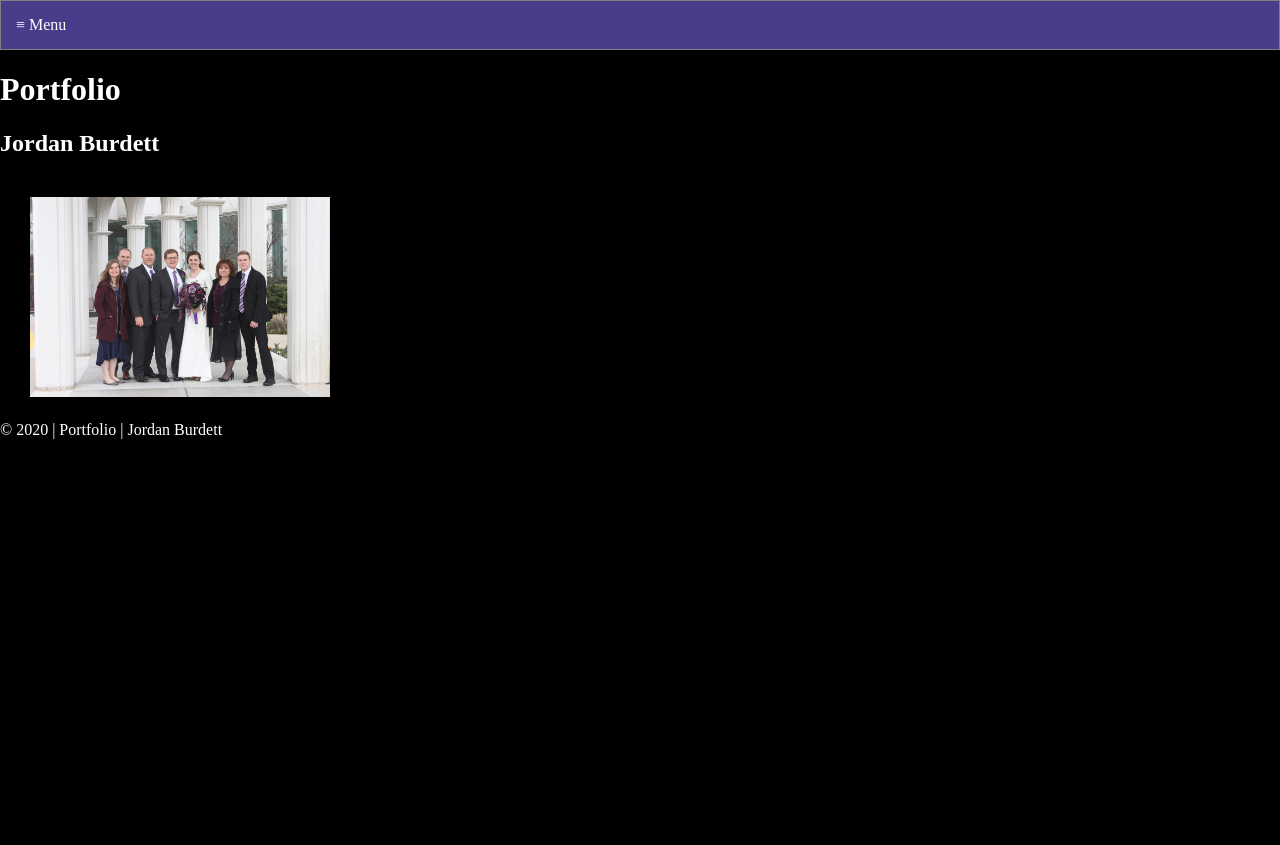
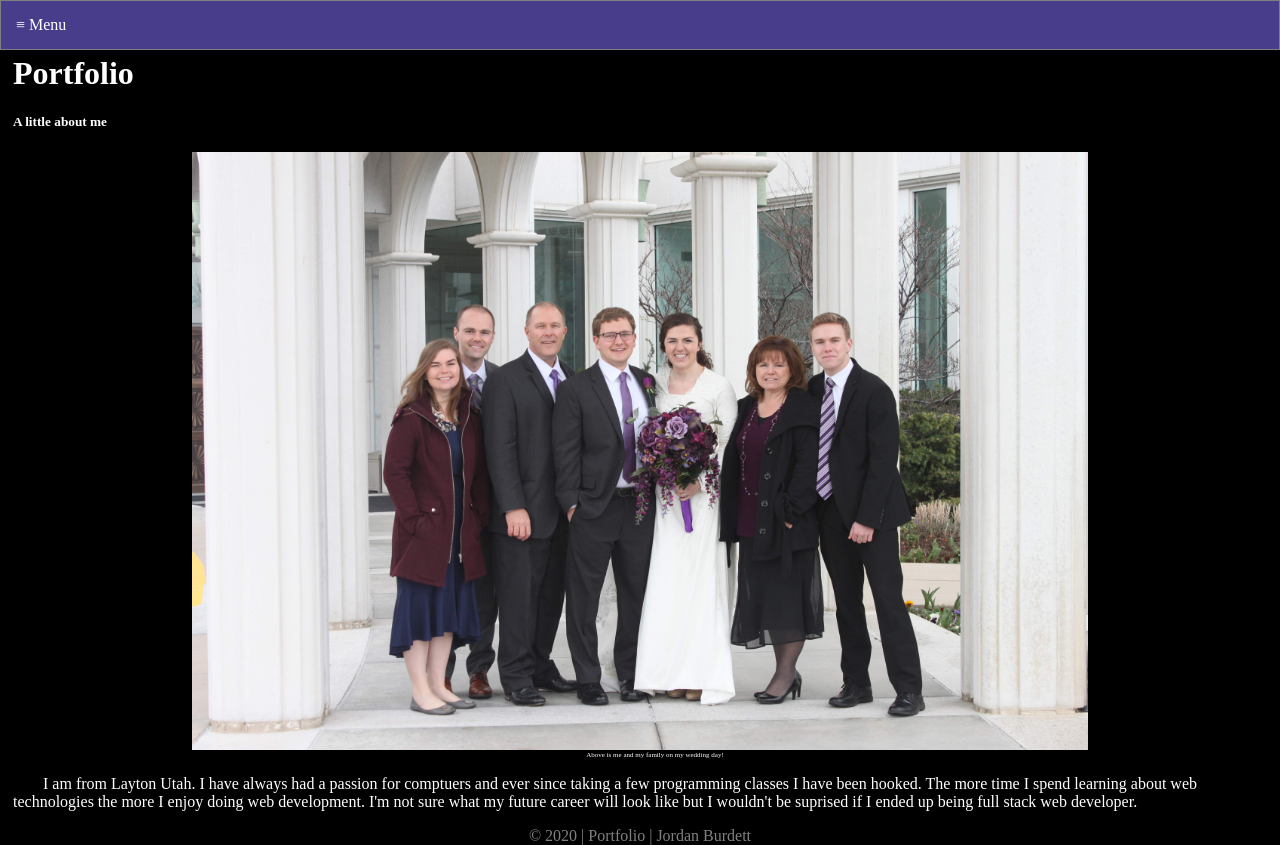
Before and after one commit to jordanburdett/WDD330, a plain HTML site: page index.html in a window 1280 px wide. Before the commit the page ends 800 px from the top, so only its background shows below. Drawn offline with Linux system fonts and the light colour scheme.

Commit message:
added a picture and some text about me.

```diff
--- a/index.html
+++ b/index.html
@@ -32,11 +32,22 @@
     </nav>
     <header>
         <h1>Portfolio</h1>
-        <h2>Jordan Burdett</h2>
     </header>
     <main>
+        <h5>A little about me</h5>
 
-            <img src="images/FamilyWedding.JPG" alt="My Family">
+        <img src="images/FamilyWedding.JPG" alt="My Family">
+        <p id="weddingPicText">Above is me and my family on my wedding day!</p>
+
+        <p>
+            I am from Layton Utah. I have always had a passion for
+            comptuers and ever since taking a few programming classes
+            I have been hooked. The more time I spend learning about
+            web technologies the more I enjoy doing web development.
+            I'm not sure what my future career will look like
+            but I wouldn't be suprised if I ended up being full stack web developer.
+        </p>
+
 
     </main>
     <footer>
--- a/styles/main.css
+++ b/styles/main.css
@@ -5,6 +5,10 @@ html, body {
     height: 100%;
     margin: 0;
     padding: 0;
+}
+
+p {
+    text-indent: 30px;
 }
 
 nav ul {
@@ -34,13 +38,37 @@ nav ul li a {
 
 }
 
+header h1,h3 {
+    padding-left: 13px;
+    margin: 0;
+    margin-top: 5px;
+}
+
+main p,h5{
+    padding-left: 13px;
+    padding-right: 13px;
+}
+
+#weddingPicText {
+    margin-top: 0;
+    padding-top: 1px;
+    font-size: 7px;
+    text-align: center;
+}
+
+main img {
+    display: block;
+    margin-left: auto;
+    margin-right: auto;
+    width: 70%;
+}
+
+footer {
+    text-align: center;
+    color: gray
+}
 
 
-main img {
-    height: 200px;
-    padding: 20px;
-    padding-left: 30px;
-}
 
 /* Class Selectors */
 .show li {
```
